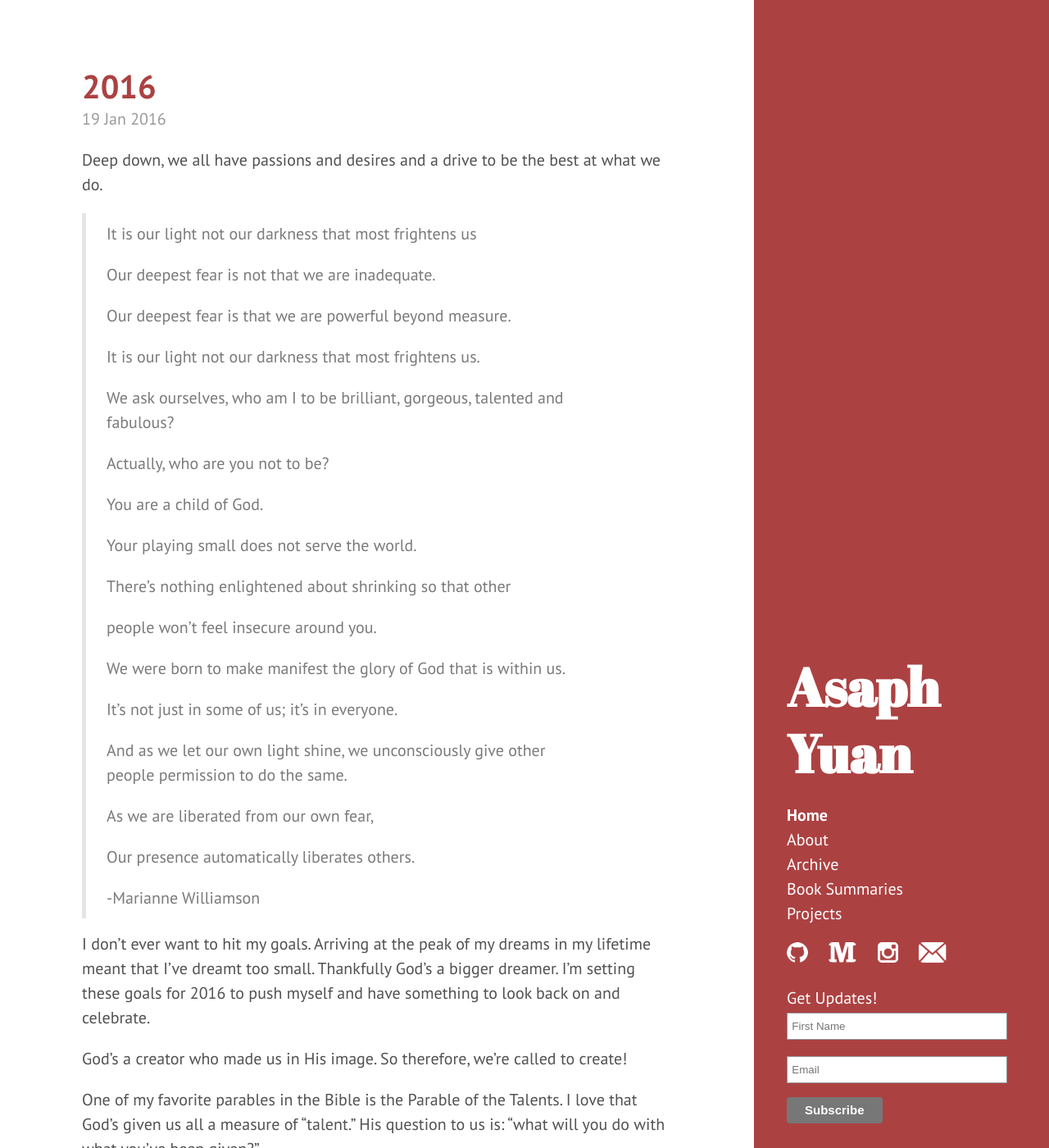
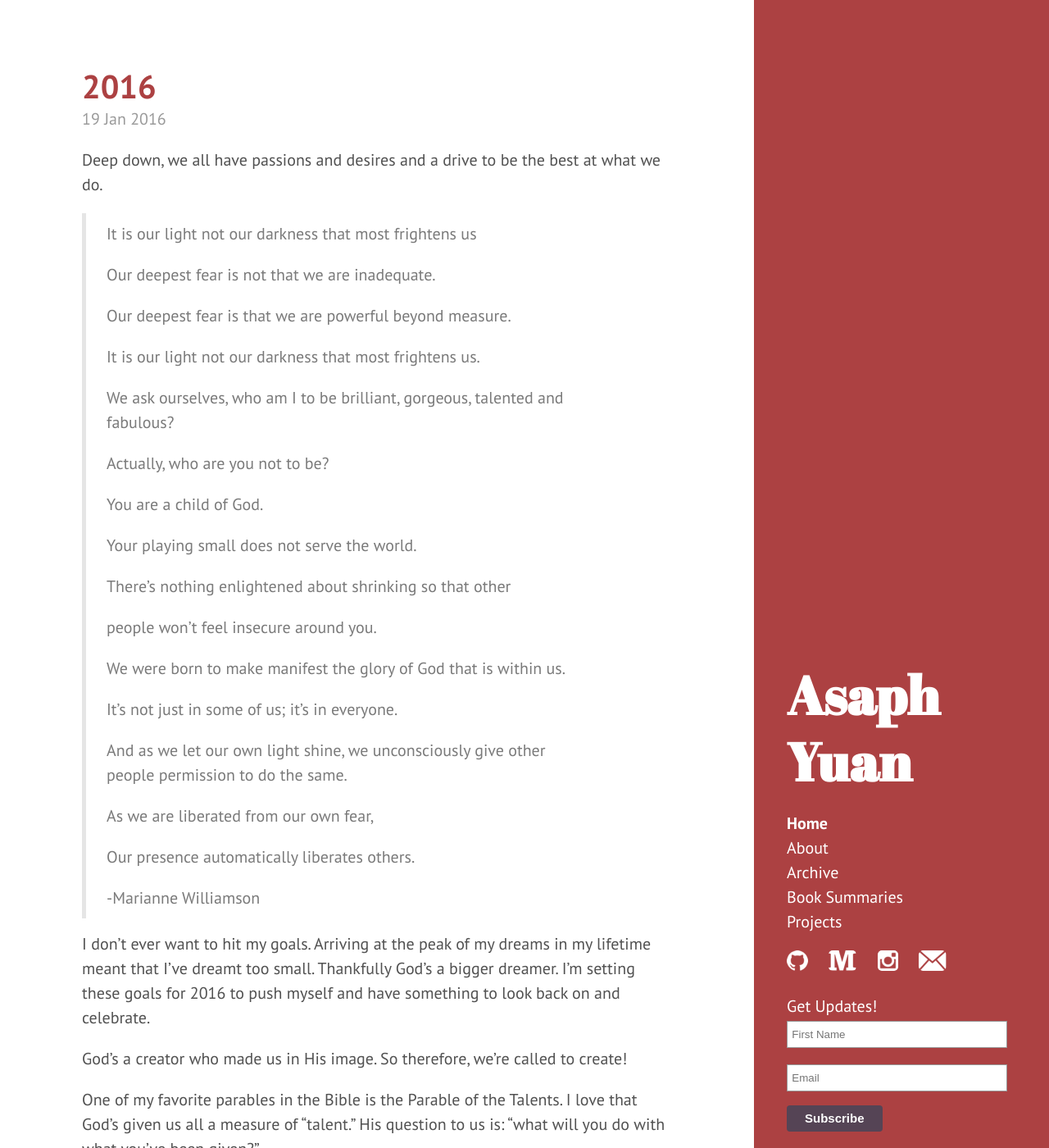
Before and after one commit to asaphy/asaphy.github.io, a Jekyll site: the page built from index.html, in a window 1280 px wide and 1400 px high. Shown: the whole window at 82% size. Built offline with Jekyll 4.4.1, drawn with Linux system fonts in a browser that asks for light colours; the list of posts is cut into pages by our own code.

Commit message:
adding MC signup

```diff
--- a/public/css/hyde.css
+++ b/public/css/hyde.css
@@ -256,8 +256,8 @@ a.sidebar-nav-item:focus {
 #mc_embed_signup input[type=checkbox]{-webkit-appearance:checkbox;}
 #mc_embed_signup input[type=radio]{-webkit-appearance:radio;}
 #mc_embed_signup input:focus {border-color:#333;}
-#mc_embed_signup .button {clear:both; background-color: #777; border: 0 none; border-radius:4px; color: #FFFFFF; cursor: pointer; display: inline-block; font-size:15px; font-weight: bold; height: 32px; line-height: 32px; margin: 0 5px 10px 0; padding: 0 22px; text-align: center; text-decoration: none; vertical-align: top; white-space: nowrap; width: auto;}
-#mc_embed_signup .button:hover {background-color:#999;}
+#mc_embed_signup .button {clear:both; background-color: #545; border: 0 none; border-radius:4px; color: #FFFFFF; cursor: pointer; display: inline-block; font-size:15px; font-weight: bold; height: 32px; line-height: 32px; margin: auto 0; padding: 0 22px; text-align: center; text-decoration: none; vertical-align: top; white-space: nowrap; width: auto;}
+#mc_embed_signup .button:hover {background-color:#2a2;}
 #mc_embed_signup .small-meta {font-size: 11px;}
 #mc_embed_signup .nowrap {white-space:nowrap;}
 
```
